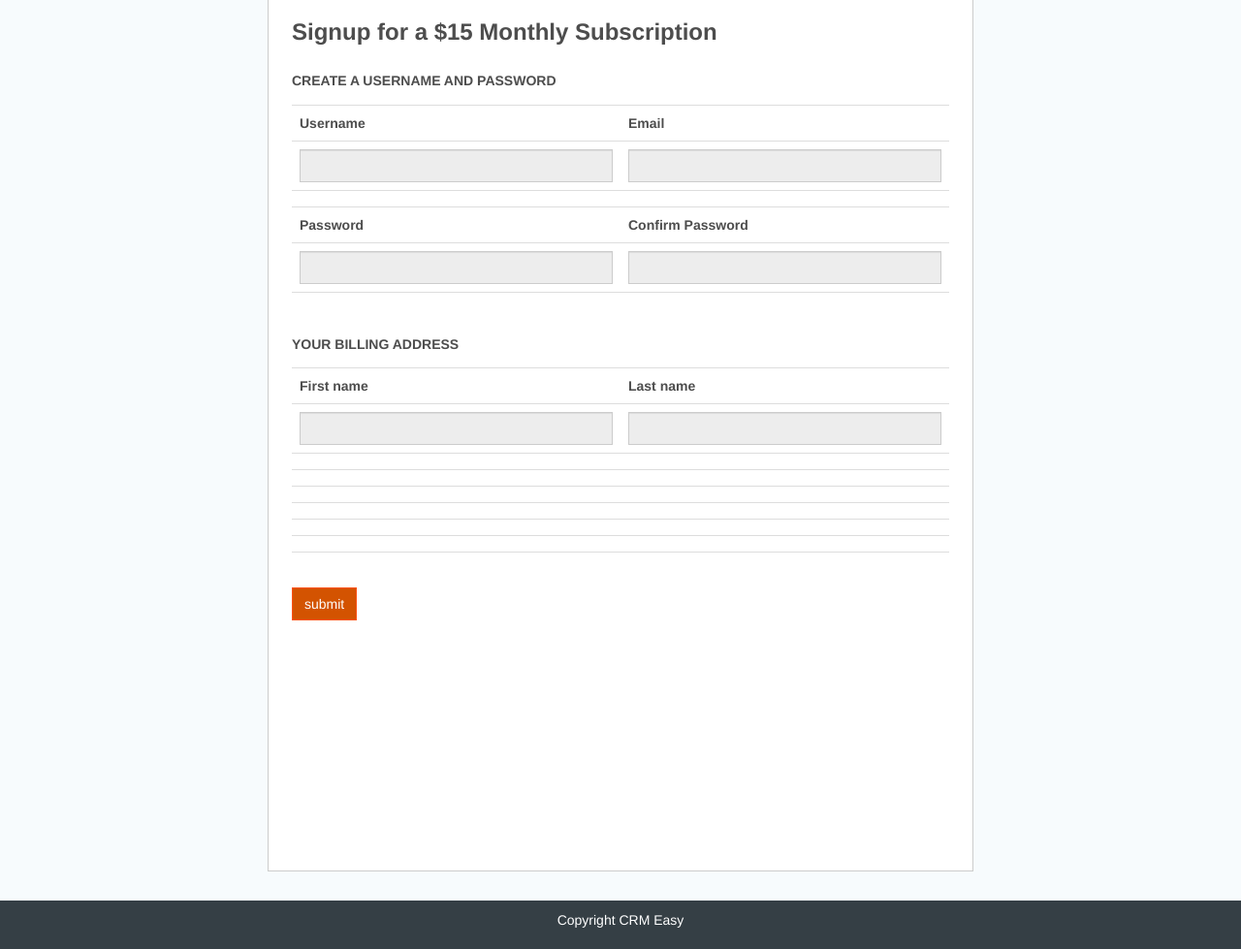
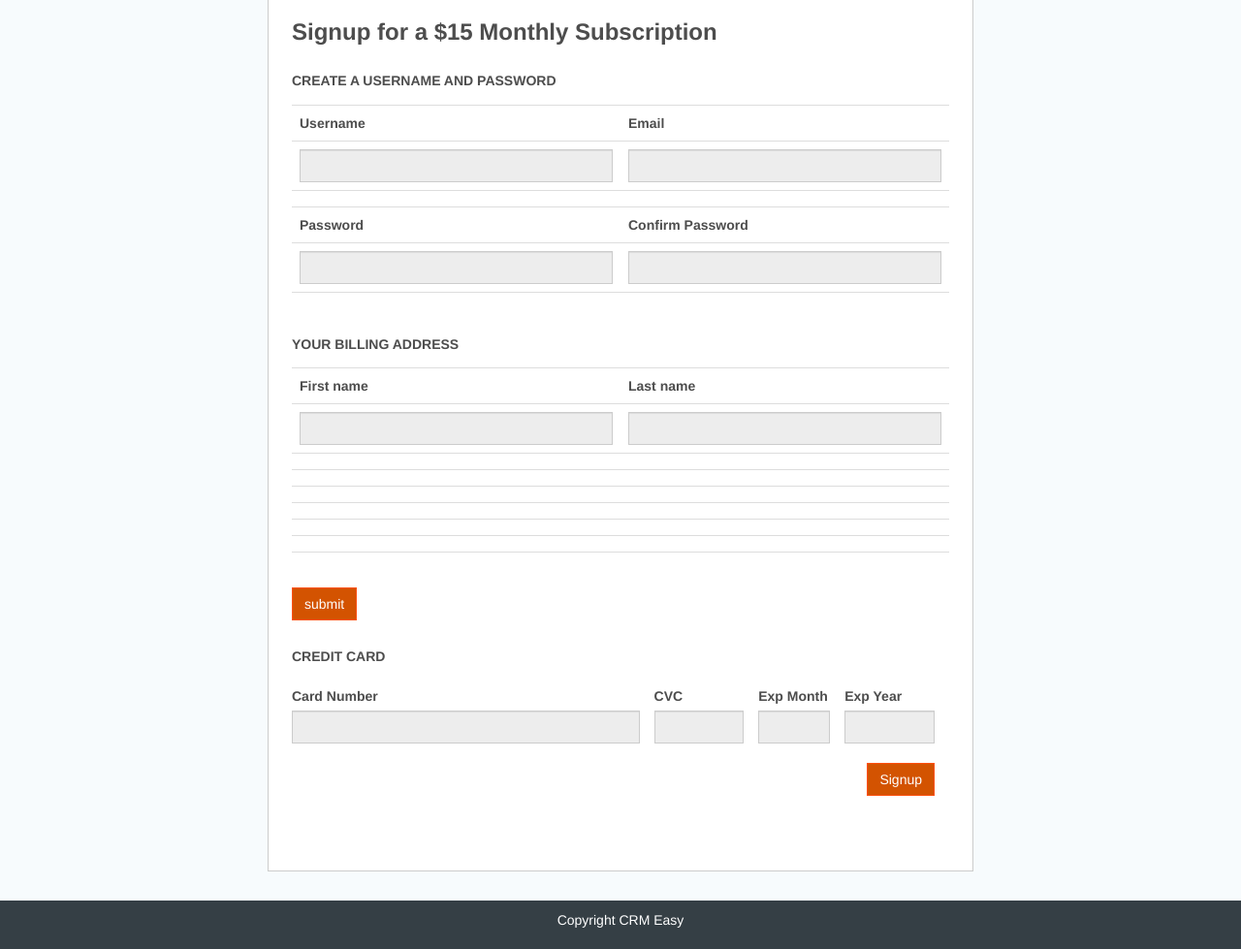
Before and after one commit to Omulosi/crm_easy_project, a Django app: page /signup/ in a window 1280 px wide. Shown: the part 82-1061 px from the top of the page at 97% size. Run offline with Django 3.2, Linux system fonts and the light colour scheme; parts of the project's set-up code (start-up, migrations or seed data) failed here and were passed over; some libraries are stand-ins or nearby versions.

Commit message:
updated subscriber template with cc form fields and js code

```diff
--- a/crm_easy/templates/subscribers/subscriber_new.html
+++ b/crm_easy/templates/subscribers/subscriber_new.html
@@ -84,7 +84,80 @@
                 <input class="btn btn-primary" type="submit" value="submit">
             </form>
             {# Credit Card Section #}
+            <h5 class="sn-sh">CREDIT CARD</h5>
+            <form id="payment-form" action="." method="post">
+                <table class="table">
+                    <tbody>
+                        <tr>
+                            <th>Card Number</th>
+                            <th>CVC</th>
+                            <th>Exp Month</th>
+                            <th>Exp Year</th>
+                        </tr>
+                        <tr>
+                            <td><input type="text" size="32" data-stripe="number"
+                                       class="col-md-10 form-control"/></td>
+                            <td><input type="text" size="4" data-stripe="cvc"
+                                       class="col-md-2 form-control"/></td>
+                            <td><input type="text" size="2" data-stripe="exp-month"
+                                       class="col-md-1 form-control"/></td>
+                            <td><input type="text" size="4" data-stripe="exp-year"
+                                       class="col-md-1 form-control"/></td>
+                        </tr>
+                    </tbody>
+                </table>
+                <span class="payment-errors label label-danger"></span>
+                <div class="">
+                    {% for err in form.non_field_errors %}
+                        <p class="label label-danger">{{ err }}</p>
+                    {% endfor %}
+                </div>
+                <input id="payment-submit" type="submit" value="Signup"
+                       class="btn btn-primary"/>
+            </form>
         </div>
     </div>
 
 {% endblock content %}
+
+{% block footer_javascript_page %}
+    <script type="text/javascript" src="https://js.stripe.com/v2/"></script>
+    <script type="text/javascript">
+        // This identifies your website in the createToken call below
+        Stripe.setPublishableKey("{{ STRIPE_PUBLISHABLE_KEY }}");
+
+        var stripeResponseHandler = function(status, response) {
+            var $form = $('#payment-form');
+            var $regform = $('#user-reg-form');
+
+            if (response.error) {
+                // Show the errors on the form
+                $form.find('.payment-errors').text(response.error.message);
+                $form.find('#payment-submit').prop('disabled', false);
+            } else {
+                // token contains id, last4, and card type
+                var token = response.id;
+                // Insert the token into the form so it gets submitted to the server
+                $regform.append(
+                        $('<input type="hidden" name="stripeToken" />').val(token)
+                );
+                // and submit
+                $regform.get(0).submit();
+            }
+        };
+
+        jQuery(function($) {
+            $('#payment-form').submit(function(event) {
+            var $form = $(this);
+
+            // Disable the submit button to prevent repeated clicks
+            $form.find('#payment-submit').prop('disabled', true);
+
+            Stripe.createToken($form, stripeResponseHandler);
+
+            // Prevent the form from submitting with the default action
+            return false;
+            });
+        });
+    </script>
+{% endblock footer_javascript_page %}
```
